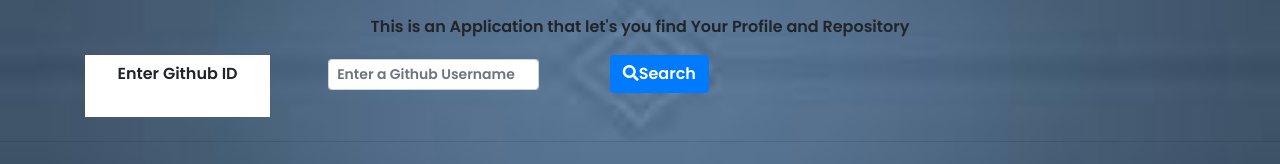
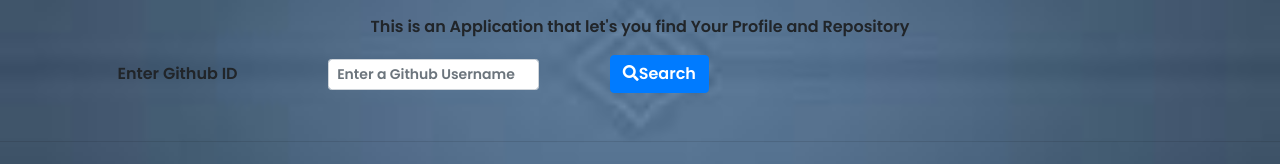
Before and after one commit to sam2020-4/Github, an Angular app: page /profiles in a window 1280 px wide. Shown: the part 149-313 px from the top of the page. Built offline with nearby package versions, Linux system fonts and the light colour scheme; no server answers.

Commit message:
removed button background

```diff
--- a/src/app/git-form/git-form.component.html
+++ b/src/app/git-form/git-form.component.html
@@ -1,7 +1,7 @@
 <!-- <p>git-form works!</p> -->
 <div class="container text-center">
   <div class="row">
-    <label for="filerusernam" class="col-12 col-sm-2 col-form-label bg-white">Enter Github ID</label>
+    <label for="filerusernam" class="col-12 col-sm-2 col-form-label">Enter Github ID</label>
     <form class="form-inline mb-4 text-center active-cyan-3 active-cyan-4">
       <div class="col-8">
         <input type="text" class=" form-control form-control-sm ml-3 w-75" rows="4" placeholder="Enter a Github Username" name="searchTerm" [(ngModel)]="searchTerm">
--- a/src/app/git-navbar/git-navbar.component.css
+++ b/src/app/git-navbar/git-navbar.component.css
@@ -0,0 +1,5 @@
+/* .navbar-nav{
+    margin-right: 45px !important;
+    text-align: right!important;
+    width: 50px;
+} */
--- a/src/app/git-navbar/git-navbar.component.html
+++ b/src/app/git-navbar/git-navbar.component.html
@@ -5,7 +5,7 @@
       <span class="navbar-toggler-icon"></span>
     </button>
     <div class="collapse navbar-collapse" id="navbarNavAltMarkup">
-      <div class="navbar-nav">
+      <div class="navbar-nav nav-right">
         <a class="nav-item nav-link active" routerLink="profiles" routerLinkActive='active' style="padding: 10px">Search Profile<span class="sr-only">(current)</span></a>
         <a class="nav-item nav-link" routerLink="repos" routerLinkActive='active'>Search Repository</a>
       </div>
```
